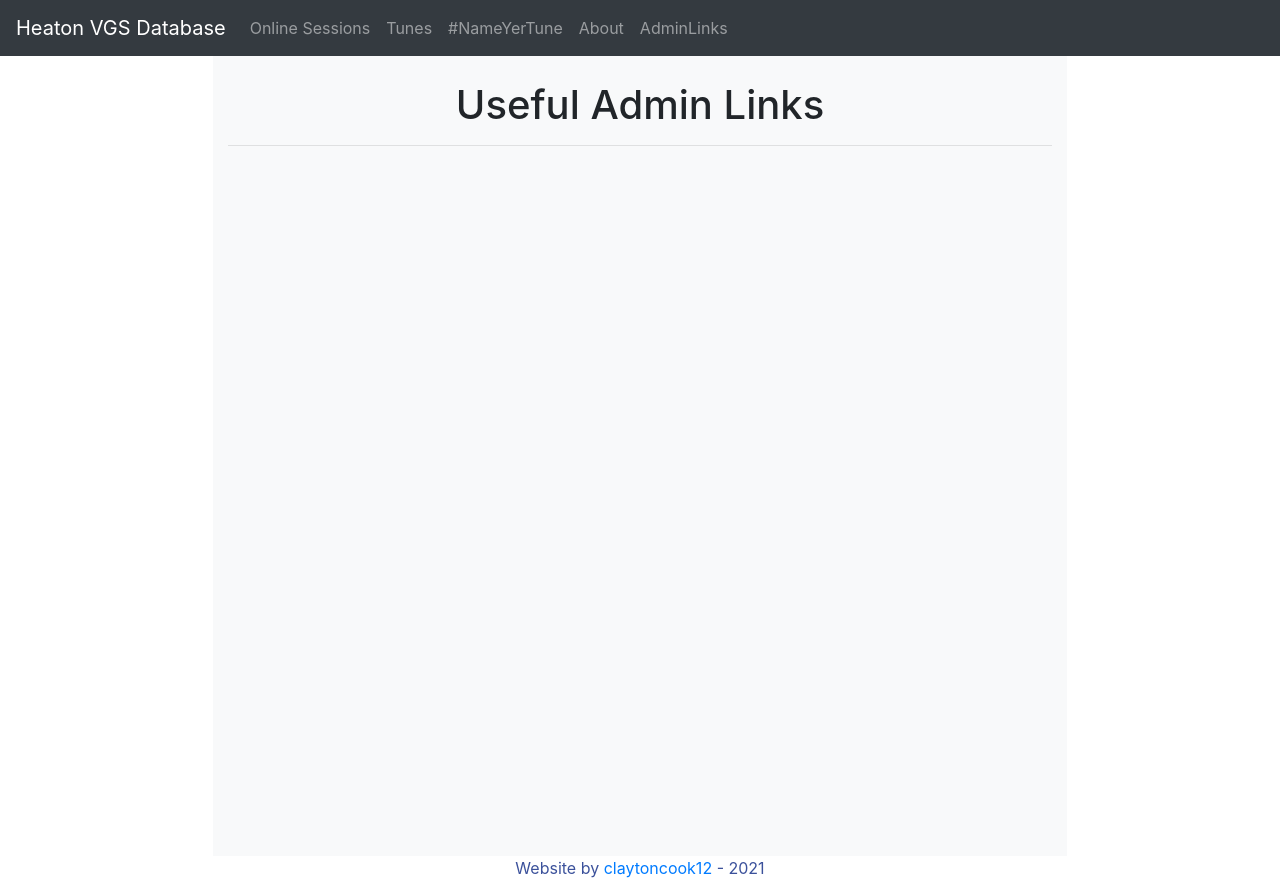
After one commit to claytoncook12/VGSDBWebsite, a Django app: page /adminlinks/ in a window 1280 px wide. The commit adds this page. Run offline with Django 3.2, Linux system fonts and the light colour scheme; a user stored in the database is signed in; some libraries are stand-ins or nearby versions.

Commit message:
working admin_link in navbar and view

```diff
--- a/DjangoApp/core/urls.py
+++ b/DjangoApp/core/urls.py
@@ -27,4 +27,5 @@ urlpatterns = [
     path('sessions/<int:year>/<str:month>/<int:day>', views.session_detail, name='session_detail'),
     path('nameyertune/all/', views.nameyertune_all, name='nameyertune_all'),
     path('youtube_loop_test2/', views.youtube_loop_test2, name='youtube_loop_test2'),
+    path('adminlinks/',views.admin_links, name='admin_links'),
 ]
--- /dev/null
+++ b/DjangoApp/session/templates/session/admin_links.html
@@ -0,0 +1,8 @@
+{% extends 'session/base.html' %}
+{% load static %}
+
+{% block content %}
+<h1>Useful Admin Links</h1>
+<hr>
+
+{% endblock %}
--- a/DjangoApp/session/templates/session/base.html
+++ b/DjangoApp/session/templates/session/base.html
@@ -39,9 +39,15 @@
             <li>
               <a class="nav-link" href="{% url 'about' %}">About</a>
             </li>
+            {% if request.user.is_superuser %}
+            <li>
+              <a class="nav-link" href="{% url 'admin_links' %}">AdminLinks</a>
+            </li>
+            {% endif %}
           </ul>
         </div>
       </nav>
+
       <div class="container col-xl-8 col-lg-10 col-md-10 mx-auto" id="page-container">
         <div class="" id="content-wrap">
 
--- a/DjangoApp/session/views.py
+++ b/DjangoApp/session/views.py
@@ -1,4 +1,5 @@
 from django.shortcuts import render, get_object_or_404
+from django.contrib.auth.decorators import user_passes_test
 from .models import Session, PlayedTuneGroup, Tune, PlayedTune, NameYerTune, TuneOfTheMonth
 from django.db.models import Count, Aggregate, CharField
 
@@ -130,3 +131,8 @@ def nameyertune_all(request):
 def youtube_loop_test2(request):
 
     return render(request, 'session/youtube_loop_test2.html')
+
+@user_passes_test(lambda u: u.is_superuser)
+def admin_links(request):
+
+    return render(request, 'session/admin_links.html')
```
Also changed, not shown: DjangoApp/session/tests/test_views.py (+21 -0 lines).
